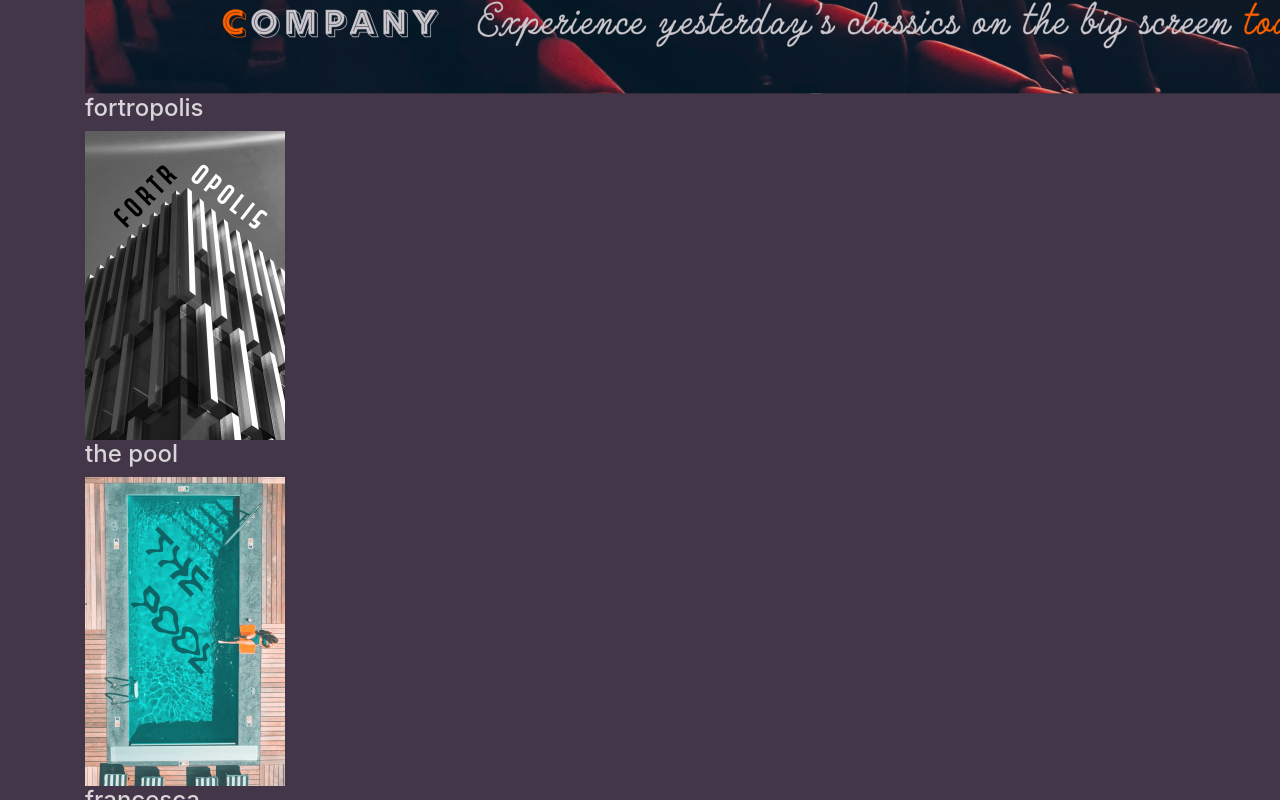
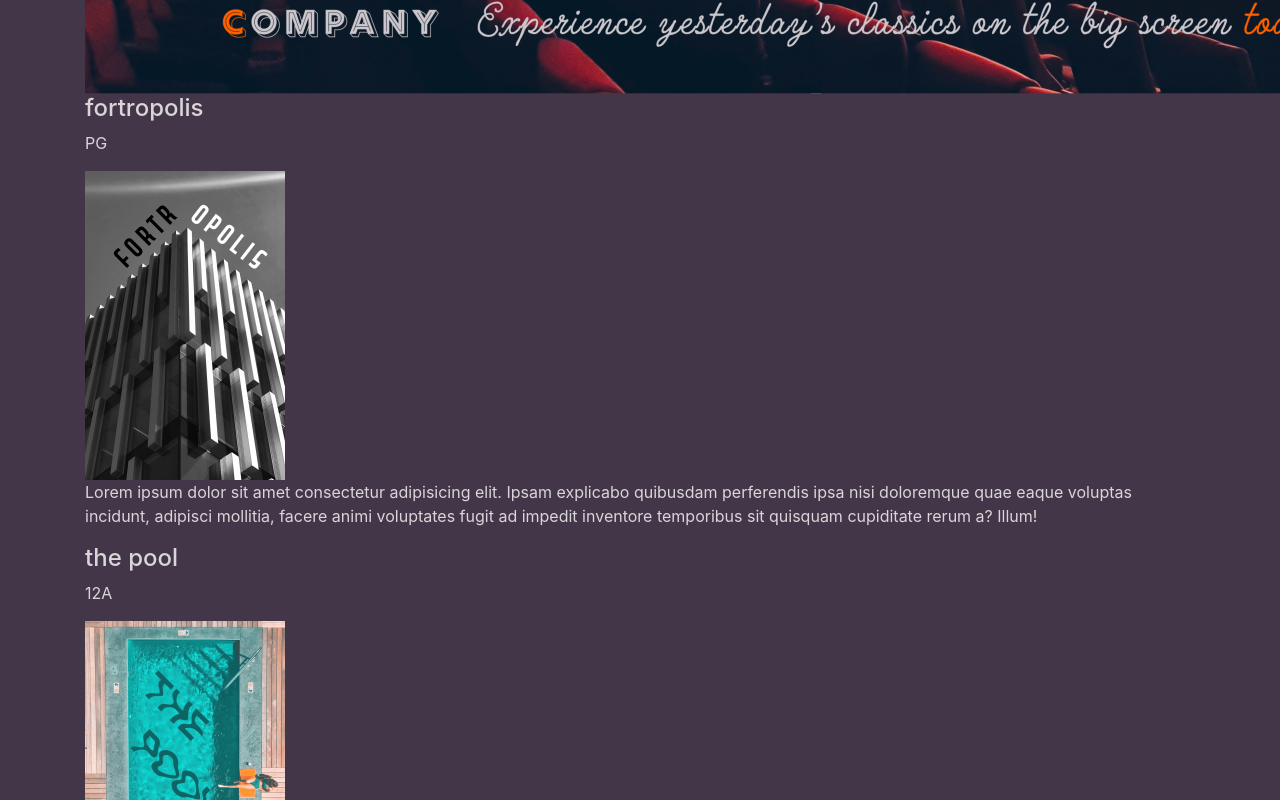
Before and after one commit to gazhunter/classic-cinema-company, a React (Create React App) app: page /whatson in a window 1280 px wide. Shown: the part 480-1280 px from the top of the page. Built offline with nearby package versions, Linux system fonts and the light colour scheme.

Commit message:
What's On updates

```diff
--- a/src/Components/WhatsOnFilm.jsx
+++ b/src/Components/WhatsOnFilm.jsx
@@ -6,10 +6,12 @@ const WhatsOnFilm = ({ film }) => {
   return (
     <div className="whatsOnCard">
       <h4>{film.title}</h4>
+      <p>{film.agecert}</p>
       <img
         src={process.env.PUBLIC_URL + `/films/${film.smallThumb}`}
         alt={film.title}
       />
+      <p>{film.synopsys}</p>
     </div>
   );
 };
```
